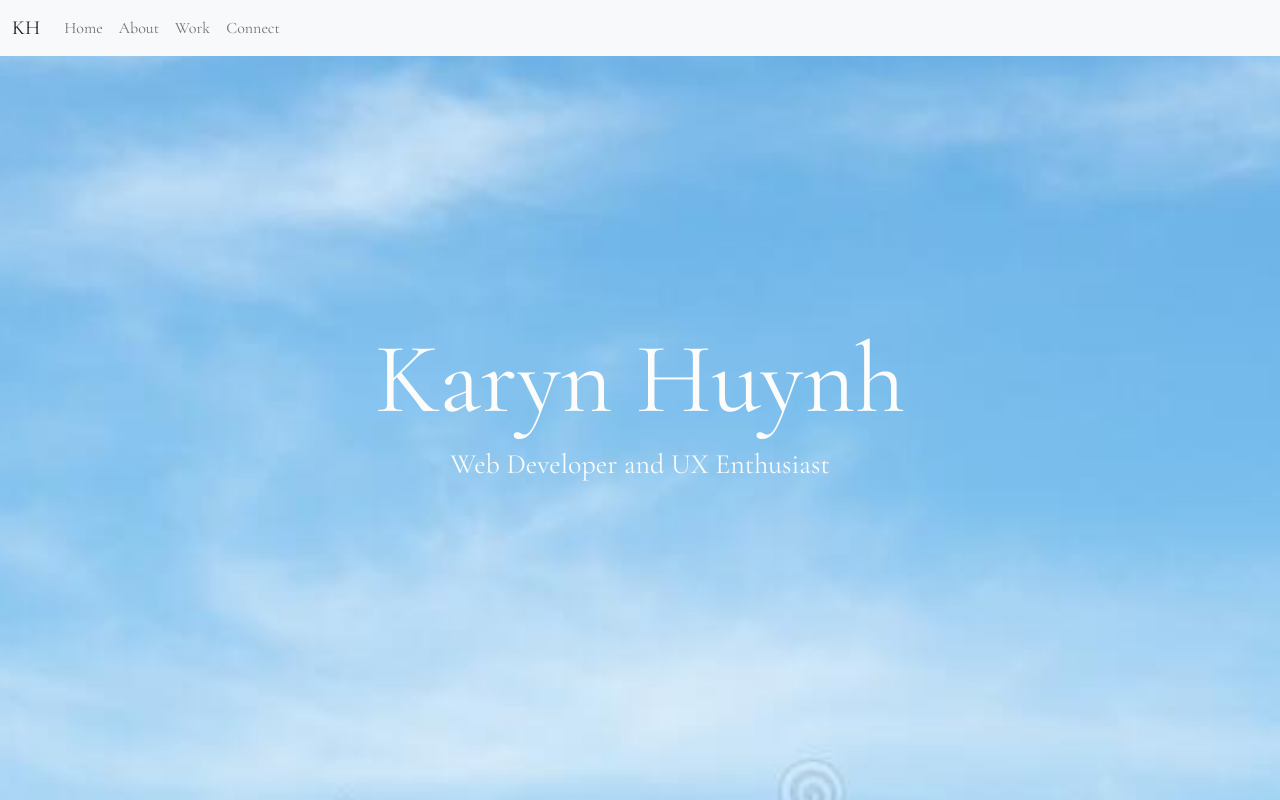
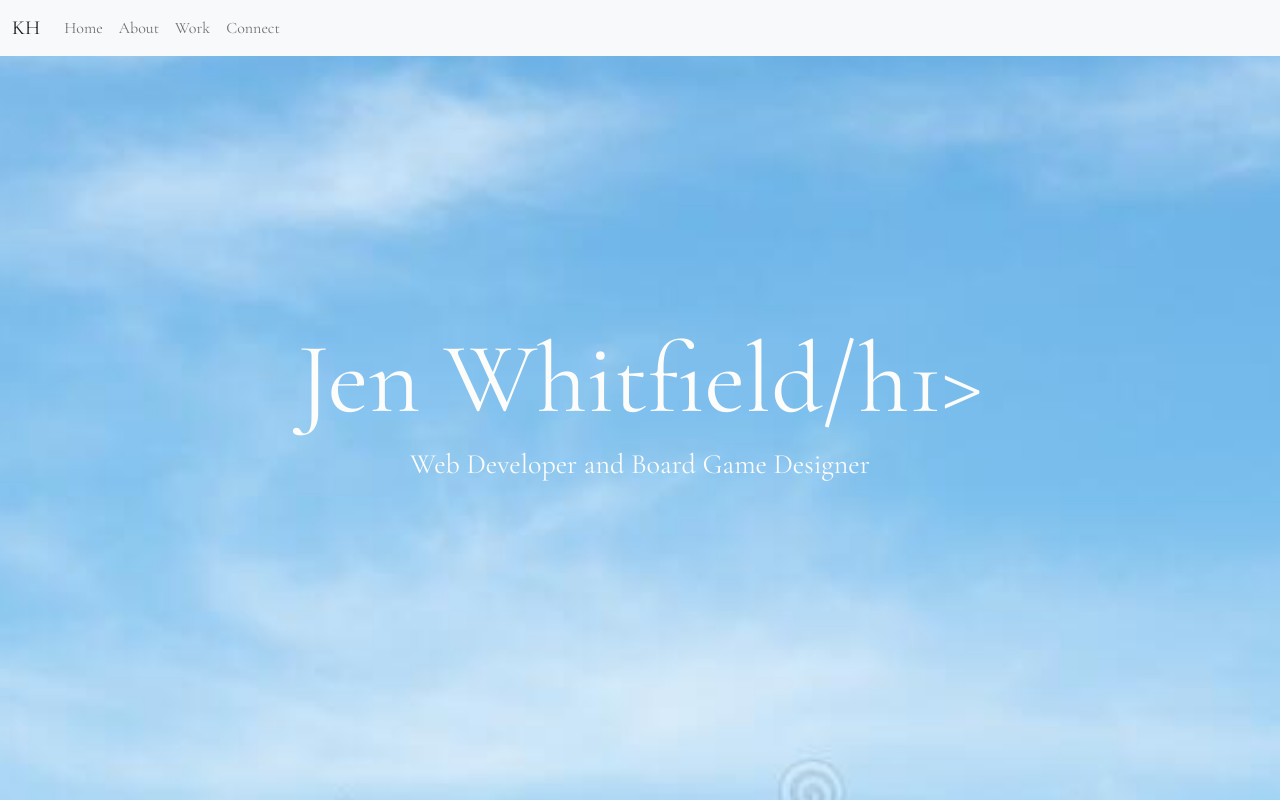
Before and after one commit to scatteroflight/responsivefinalproject, a plain HTML site: page index.html in a window 1280 px wide. Shown: the top 800 px of the page. Drawn offline with nearby package versions, Linux system fonts and the light colour scheme.

Commit message:
Update index.html

```diff
--- a/index.html
+++ b/index.html
@@ -4,7 +4,7 @@
     <meta charset="UTF-8" />
     <meta
       name="description"
-      content="Karyn Huynh is a web developer who is based in California."
+      content="Jen Whitfield is a web developer who is based in Warwick, UK."
     />
     <meta http-equiv="X-UA-Compatible" content="IE=edge" />
     <meta name="viewport" content="width=device-width, initial-scale=1.0" />
@@ -61,8 +61,8 @@
 <section class="main-background">
   <div id="intro-background"></div>
     <div class="main-content">
-      <h1>Karyn Huynh</h1>
-      <h3>Web Developer and UX Enthusiast</h3>
+      <h1>Jen Whitfield/h1>
+      <h3>Web Developer and Board Game Designer</h3>
     </div>
 </section>
   </body>
```
